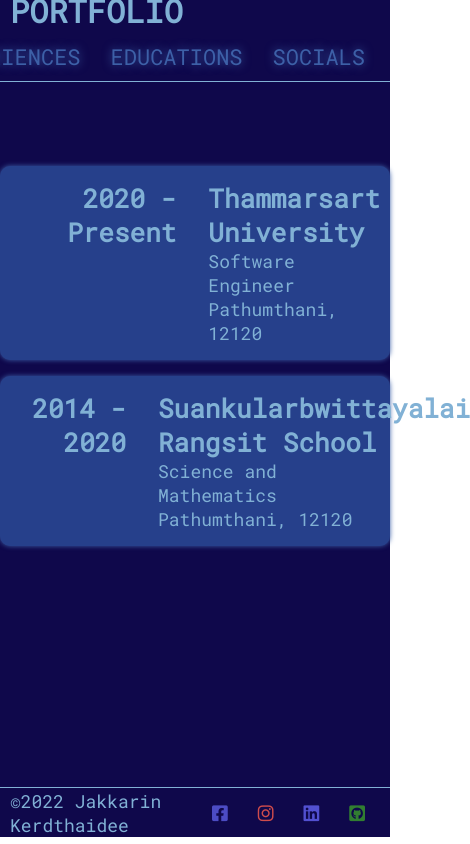
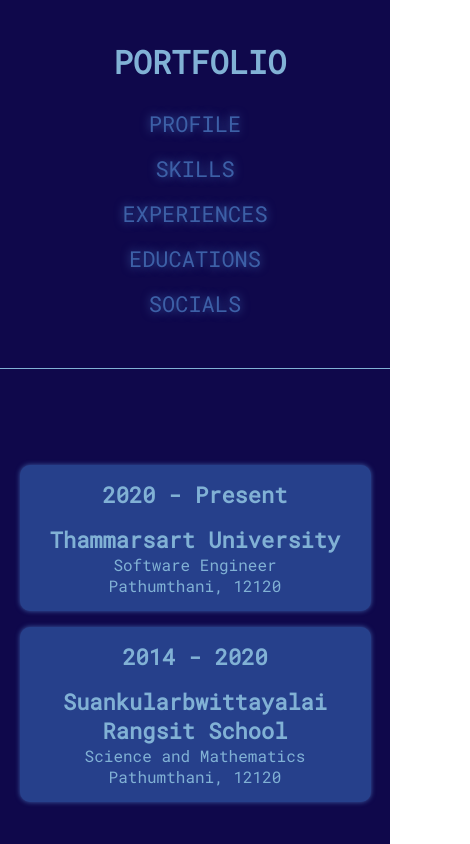
Before and after one commit to JakkarinK/Portfolio-React, a React (Create React App) app: page /Portfolio-React/educations in a window 390 px wide. Shown: the top 844 px of the page, 470 px wide, since content can reach past the window. Built offline with nearby package versions, Linux system fonts and the light colour scheme.

Commit message:
fouth commit

```diff
--- a/src/App.css
+++ b/src/App.css
@@ -24,13 +24,11 @@
 }
 
 .navbar {
-  display: flex;
-  align-items: center;
   width: 100%;
-  height: 70px;
+  min-height: 70px;
   background-color: var(--bg-color-1);
+  padding: 20px 0;
 }
-.navbar .container{  border-bottom: 1px solid var(--bg-color-4);}
 
 .navbar h1 {
   display: inline;
@@ -66,16 +64,19 @@
 
 /************************************** End Navbar *******************************************/
 
-.copyright{background-color: var(--bg-color-1);}
+.copyright{
+  background-color: var(--bg-color-1);
+  border-top: 1px solid var(--bg-color-4);
+}
 
 .copyright .container {
   display: flex;
   align-items: center;
   justify-content: space-between;
-  height: 50px;
-  border-top: 1px solid var(--bg-color-4);
+  min-height: 50px;
   color: var(--bg-color-4);
   font-size: 18px;
+  padding: 20px 0;
 }
 
 .copyright article {
@@ -100,3 +101,34 @@
 .copyright .credit ul li:nth-child(2):hover a i{color: rgb(255, 73, 73);}
 .copyright .credit ul li:nth-child(3):hover a i{color: #5451ff;}
 .copyright .credit ul li:nth-child(4):hover a i{color: rgb(58, 209, 58);}
+
+@media only screen and (max-width: 1024px) {
+  .navbar{  border-bottom: 1px solid var(--bg-color-4);}
+}
+@media only screen and (max-width: 900px) {
+  .navbar .container{
+    display: flex;
+    flex-direction: column;
+    justify-content: center;
+    align-items: center;
+    padding: 20px 0;
+    gap: 1rem;
+
+  }
+  .menulist{
+    display: flex;
+  }
+}
+@media only screen and (max-width: 700px) {
+  .menulist{
+    flex-direction: column;
+    text-align: center;
+    gap: 1rem;
+  }
+}
+@media only screen and (max-width: 550px) {
+  .copyright .container {
+    flex-direction: column;
+    gap: 1rem;
+  }
+}
--- a/src/contents/Educations/CardEdu.js
+++ b/src/contents/Educations/CardEdu.js
@@ -2,7 +2,7 @@
 
 function CardEdu(props) {
   return (
-    <div>
+    <div className='cardEdu-list'>
       {
         props.educationsList.map((edu) => {
           return (
--- a/src/contents/Educations/educations.css
+++ b/src/contents/Educations/educations.css
@@ -1,16 +1,21 @@
 .educations {
     width: 100%;
-    min-height: 85vh;
+    min-height: 100vh;
     padding: 80px 0;
     color: var(--bg-color-4);
     background-color: var(--bg-color-1);
 }
-.educations .container{
+
+.educations .container {
     display: flex;
     flex-direction: column;
+    align-items: center;
+    justify-content: center;
 }
-.cardEdu{
+
+.cardEdu {
     width: 100%;
+    height: auto;
     display: flex;
     gap: 2rem;
     justify-content: center;
@@ -22,20 +27,61 @@
     transition: .2s ease-in-out;
     cursor: default;
 }
-.cardEdu h1{
+
+.cardEdu h1 {
     max-width: 300px;
     width: 100%;
     text-align: right;
     font-size: 26px;
 }
-.cardEdu .detail{
+
+.cardEdu .detail {
     width: 60%;
 }
-.cardEdu .detail h2{
+
+.cardEdu .detail h2 {
     font-size: 26px;
 }
-.cardEdu .detail p{
+
+.cardEdu .detail p {
     font-size: 18px;
 }
 
-.cardEdu:hover{box-shadow: 0 0 10px var(--bg-color-4);}
+.cardEdu:hover {
+    box-shadow: 0 0 10px var(--bg-color-4);
+}
+
+@media only screen and (max-width: 900px) {
+    .cardEdu-list {
+        width: 90%;
+    }
+
+    .cardEdu h1 {
+        width: 40%;
+    }
+
+    .cardEdu .detail {
+        width: 60%;
+    }
+}
+
+@media only screen and (max-width: 550px) {
+    .cardEdu{
+        display: flex;
+        flex-direction: column;
+        align-items: center;
+        justify-content: center;
+        gap: 1rem;
+    }
+    .cardEdu h1{
+        width: 100%;
+        text-align: center;
+        font-size: 22px;
+    }
+    .cardEdu .detail{
+        width: 100%;
+        text-align: center;
+    }
+    .cardEdu .detail h2{font-size: 22px;}
+    .cardEdu .detail p{font-size: 16px;}
+}
--- a/src/contents/Experiences/SkillsEXP.js
+++ b/src/contents/Experiences/SkillsEXP.js
@@ -3,7 +3,7 @@
 
 function SkillsEXP(props) {
   return (
-    <div>
+    <div className='skillsEXP'>
         {props.skills.map((skill)=>{
             return <li>{skill}</li>
         })}
--- a/src/contents/Experiences/experiences.css
+++ b/src/contents/Experiences/experiences.css
@@ -40,7 +40,7 @@
 .cardexp .detail li{
     display: inline-block;
     padding: 15px 20px;
-    margin: 0 5px;
+    margin: 5px 5px;
     border-radius: 5px;
     box-shadow: 0 0 5px var(--bg-color-3);
     background-color: var(--bg-color-2);
@@ -48,3 +48,37 @@
     cursor: default;
 }
 .cardexp .detail li:hover{box-shadow: 0 0 10px var(--bg-color-4);}
+
+@media only screen and (max-width: 900px) {
+    .experiences .container{
+        gap: 2rem;
+    }
+    .cardexp{
+        align-items: center;
+        flex-direction: column;
+        gap: 1rem;
+        padding: 10px 0;
+    }
+    .cardexp .detail{
+        text-align: center;
+        width: 80%;
+    }
+}
+@media only screen and (max-width: 450px) {
+    .cardexp img{
+        width: 300px;
+        height: 200px;
+    }
+    .cardexp .detail h2{font-size: 22px;}
+    .cardexp .detail p{font-size: 14px;}
+    .cardexp .detail li{
+        font-size: 12px;
+        padding: 5px 10px;
+    }
+}
+@media only screen and (max-width: 350px) {
+    .cardexp img{
+        width: 260px;
+        height: 180px;
+    }
+}
--- a/src/contents/Profile/profile.css
+++ b/src/contents/Profile/profile.css
@@ -1,6 +1,6 @@
 .profile {
     width: 100%;
-    min-height: 85vh;
+    min-height: 100vh;
     padding: 80px 0;
     color: var(--bg-color-4);
     background-color: var(--bg-color-1);
@@ -48,3 +48,21 @@
     box-shadow: 0 0 10px var(--bg-color-3);
     opacity: 1;
 }
+
+@media only screen and (max-width: 900px) {
+    .profile .detail{
+        flex-direction: column-reverse;
+    }
+    .profile .detail .topic{
+        text-align: center;
+    }
+}
+@media only screen and (max-width: 550px) {
+   .profile img {
+    max-width: 240px;
+    max-height: 240px;
+   }
+   .profile .detail .topic h1{font-size: 14px;}
+   .profile .detail .topic h2{font-size: 28px;}
+   .profile .detail .topic p{font-size: 12px; margin: 0 20px;}
+}
--- a/src/contents/Skills/skills.css
+++ b/src/contents/Skills/skills.css
@@ -1,6 +1,6 @@
 .skills {
     width: 100%;
-    min-height: 85vh;
+    min-height: 100vh;
     padding: 80px 0;
     color: var(--bg-color-4);
     background-color: var(--bg-color-1);
@@ -32,3 +32,23 @@
     cursor: default;
 }
 .skills-list li:hover{box-shadow: 0 0 10px var(--bg-color-4);}
+
+@media only screen and (max-width: 900px) {
+    .skills h1{text-align: center;}
+    .skills ul{
+        display: flex;
+        align-items: center;
+        justify-content: center;
+        margin-left: 0;
+    }
+}
+@media only screen and (max-width: 550px) {
+    .skills h1{font-size: 28px;}
+    .skills .skills-list{
+        display: flex;
+        flex-direction: column;
+        justify-content: center;
+        text-align: center;
+        gap: .5rem;
+    }
+}
--- a/src/contents/Socials/socials.css
+++ b/src/contents/Socials/socials.css
@@ -41,3 +41,9 @@
     box-shadow: 0 0 15px var(--bg-color-3);
 }
 .socials ul li a:hover i{color: var(--bg-color-5);}
+
+@media only screen and (max-width: 550px) {
+    .socials ul li a{
+        min-width: 250px;
+    }
+}
--- a/src/index.js
+++ b/src/index.js
@@ -1,8 +1,6 @@
 import React from 'react';
 import ReactDOM from 'react-dom/client';
-import './index.css';
 import App from './App';
-import reportWebVitals from './reportWebVitals';
 
 const root = ReactDOM.createRoot(document.getElementById('root'));
 root.render(
@@ -10,8 +8,3 @@
     <App />
   </React.StrictMode>
 );
-
-// If you want to start measuring performance in your app, pass a function
-// to log results (for example: reportWebVitals(console.log))
-// or send to an analytics endpoint. Learn more: https://bit.ly/CRA-vitals
-reportWebVitals();
--- a/src/reportWebVitals.js
+++ /dev/null
@@ -1,13 +0,0 @@
-const reportWebVitals = onPerfEntry => {
-  if (onPerfEntry && onPerfEntry instanceof Function) {
-    import('web-vitals').then(({ getCLS, getFID, getFCP, getLCP, getTTFB }) => {
-      getCLS(onPerfEntry);
-      getFID(onPerfEntry);
-      getFCP(onPerfEntry);
-      getLCP(onPerfEntry);
-      getTTFB(onPerfEntry);
-    });
-  }
-};
-
-export default reportWebVitals;
```
Also changed, not shown: src/setupTests.js (deleted, +0 -5 lines), src/logo.svg (deleted), 1 other file (tests, documents, lock files or other folders).
